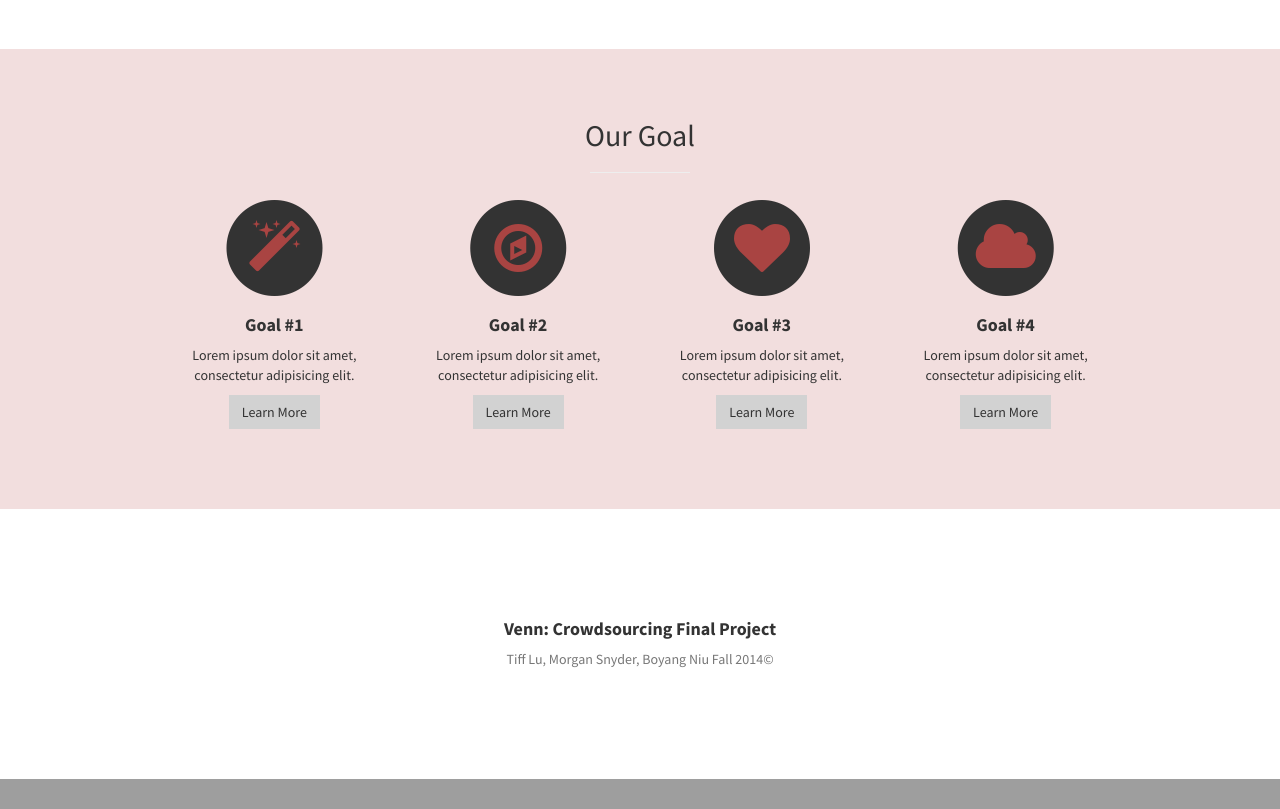
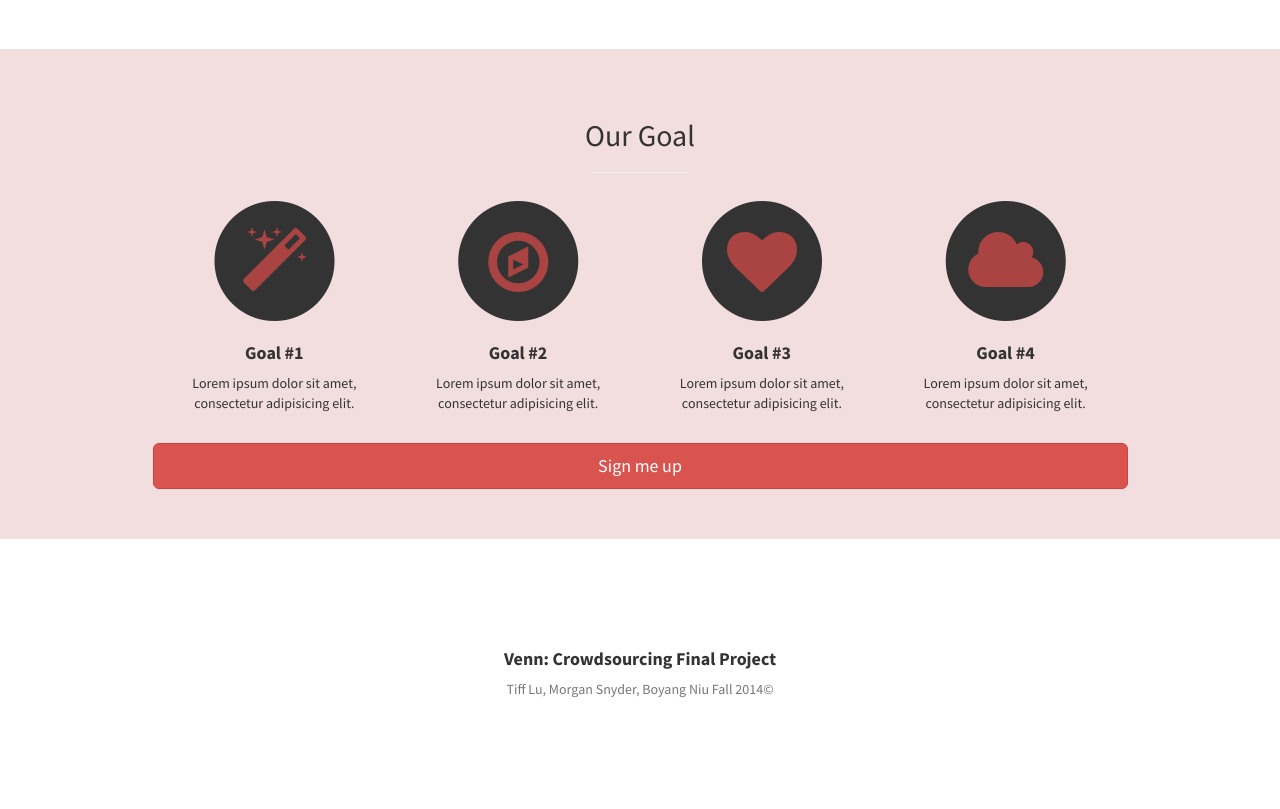
Before and after one commit to kumquatexpress/Venn, a Flask app: page / in a window 1280 px wide. Shown: the part 944-1753 px from the top of the page. Before the commit the page ends 1723 px from the top, so only its background shows below. Run offline with Flask 2, Linux system fonts and the light colour scheme; parts of the project's set-up code (start-up, migrations or seed data) failed here and were passed over; some libraries are stand-ins or nearby versions.

Commit message:
fix styling, add log in

```diff
--- a/templates/index.html
+++ b/templates/index.html
@@ -49,7 +49,7 @@
                     <div class="row">
                         <div class="col-md-3 col-sm-6">
                             <div class="service-item">
-                                <span class="fa-stack fa-4x">
+                                <span class="fa-stack fa-5x">
                                 <i class="fa fa-circle fa-stack-2x"></i>
                                 <i class="fa fa-magic fa-stack-1x text-danger"></i>
                             </span>
@@ -57,12 +57,11 @@
                                     <strong>Goal #1</strong>
                                 </h4>
                                 <p>Lorem ipsum dolor sit amet, consectetur adipisicing elit.</p>
-                                <a href="#" class="btn btn-light">Learn More</a>
                             </div>
                         </div>
                         <div class="col-md-3 col-sm-6">
                             <div class="service-item">
-                                <span class="fa-stack fa-4x">
+                                <span class="fa-stack fa-5x">
                                 <i class="fa fa-circle fa-stack-2x"></i>
                                 <i class="fa fa-compass fa-stack-1x text-danger"></i>
                             </span>
@@ -70,12 +69,11 @@
                                     <strong>Goal #2</strong>
                                 </h4>
                                 <p>Lorem ipsum dolor sit amet, consectetur adipisicing elit.</p>
-                                <a href="#" class="btn btn-light">Learn More</a>
                             </div>
                         </div>
                         <div class="col-md-3 col-sm-6">
                             <div class="service-item">
-                                <span class="fa-stack fa-4x">
+                                <span class="fa-stack fa-5x">
                                 <i class="fa fa-circle fa-stack-2x"></i>
                                 <i class="fa fa-heart fa-stack-1x text-danger"></i>
                             </span>
@@ -83,12 +81,11 @@
                                     <strong>Goal #3</strong>
                                 </h4>
                                 <p>Lorem ipsum dolor sit amet, consectetur adipisicing elit.</p>
-                                <a href="#" class="btn btn-light">Learn More</a>
                             </div>
                         </div>
                         <div class="col-md-3 col-sm-6">
                             <div class="service-item">
-                                <span class="fa-stack fa-4x">
+                                <span class="fa-stack fa-5x">
                                 <i class="fa fa-circle fa-stack-2x"></i>
                                 <i class="fa fa-cloud fa-stack-1x text-danger"></i>
                             </span>
@@ -96,9 +93,9 @@
                                     <strong>Goal #4</strong>
                                 </h4>
                                 <p>Lorem ipsum dolor sit amet, consectetur adipisicing elit.</p>
-                                <a href="#" class="btn btn-light">Learn More</a>
                             </div>
                         </div>
+                        <button href="/register" class="btn btn-block btn-lg btn-danger" onclick="window.location.href='/register';">Sign me up</button>
                     </div>
                     <!-- /.row (nested) -->
                 </div>
@@ -116,7 +113,7 @@
                 <div class="col-lg-10 col-lg-offset-1 text-center">
                     <h4><strong>Venn: Crowdsourcing Final Project</strong></h4>
                     <p class="text-muted">Tiff Lu, Morgan Snyder, Boyang Niu Fall 2014©</p>
-                    <div class="fb-like" data-href="https://developers.facebook.com/docs/plugins/" data-layout="standard" data-action="like" data-show-faces="true" data-share="true" style="padding-left:16.5em;"></div>
+                    <div class="fb-like" data-href="https://developers.facebook.com/docs/plugins/" data-layout="standard" data-action="like" data-show-faces="true" data-share="true" style="padding-left:7.5em;"></div>
                 </div>
             </div>
         </div>
--- a/templates/login.html
+++ b/templates/login.html
@@ -43,11 +43,15 @@
                     </form>
                     <a class="btn btn-block btn-social btn-facebook" id="fb-login">
                         <i class="fa fa-facebook"></i>
-                        Log in with Facebook
+                        Sign up with Facebook
                     </a>
                     {% else %}
                         <input type="submit" id="btn-login" class="btn btn-custom btn-lg btn-block" value="Log in">
                     </form>
+                    <a class="btn btn-block btn-social btn-facebook" id="fb-login">
+                        <i class="fa fa-facebook"></i>
+                        Log in with Facebook
+                    </a>
                     <a href="/register" class="btn btn-info btn-block" data-toggle="modal">Register for a new account</a>
                     {% endif %}
                     <hr>
```
